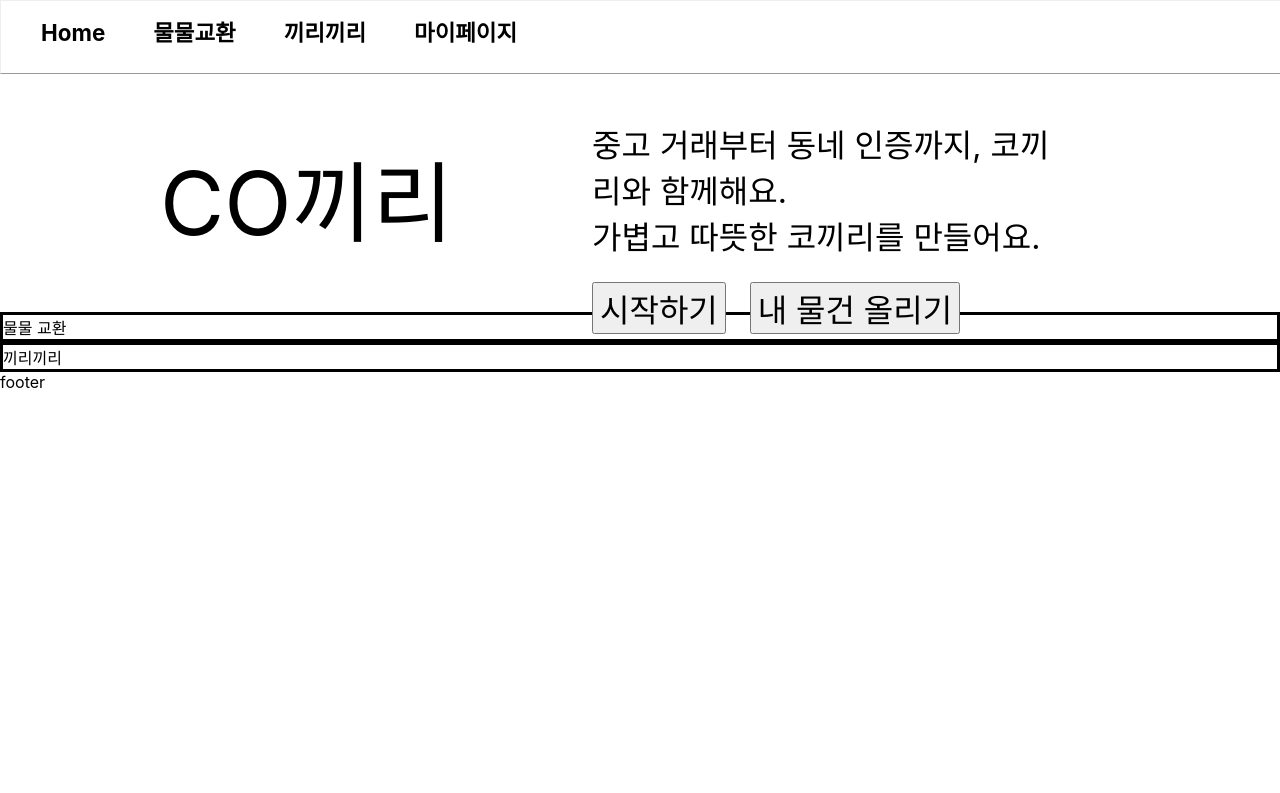
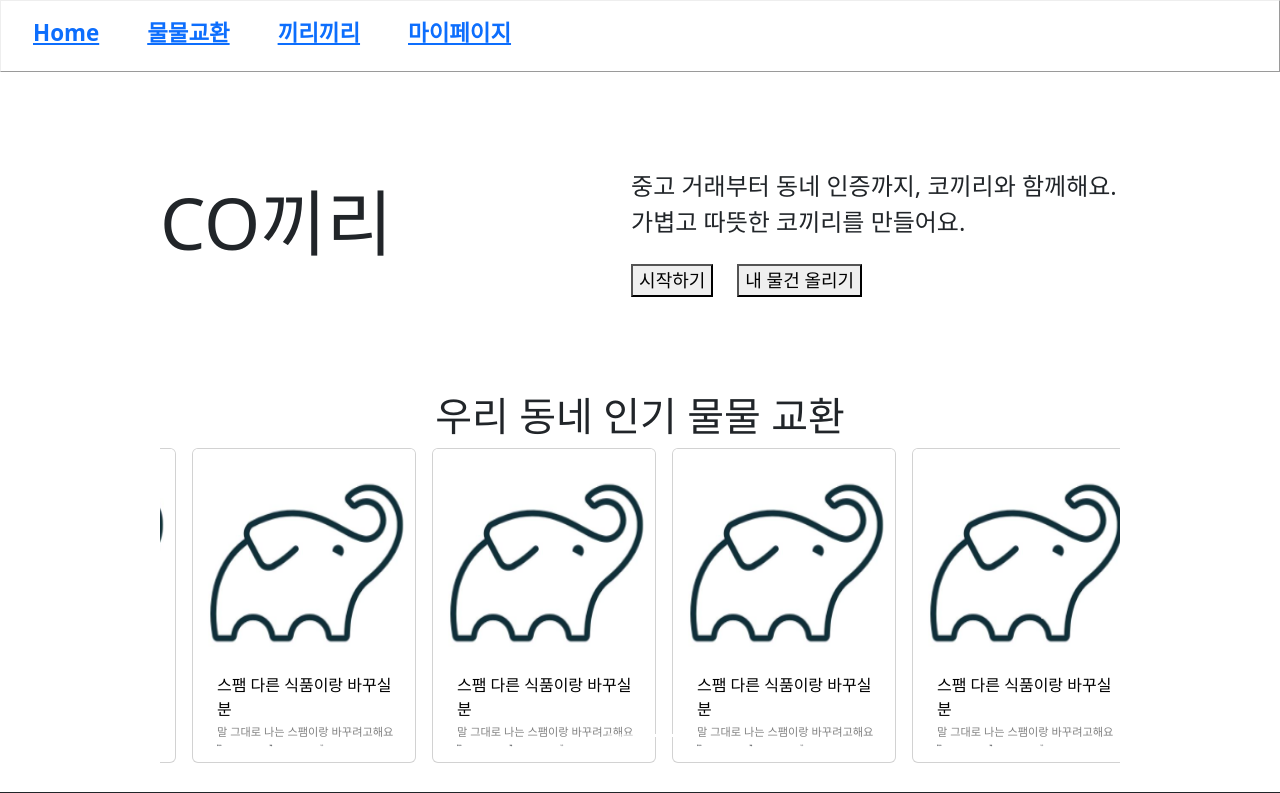
Before and after one commit to F3F-T/COKIRI, a React (Create React App) app in the folder frontend/: page / in a window 1280 px wide. Shown: the top 793 px of the page. Built offline with nearby package versions, Linux system fonts and the light colour scheme.

Commit message:
[ADD]Carousel 추가

```diff
--- a/frontend/package.json
+++ b/frontend/package.json
@@ -6,7 +6,9 @@
     "@testing-library/jest-dom": "^5.16.5",
     "@testing-library/react": "^13.4.0",
     "@testing-library/user-event": "^13.5.0",
+    "bootstrap": "^5.2.3",
     "react": "^18.2.0",
+    "react-bootstrap": "^2.7.0",
     "react-dom": "^18.2.0",
     "react-router-dom": "^5.3.0",
     "react-scripts": "5.0.1",
--- /dev/null
+++ b/frontend/src/component/UncontrolledExample.js
@@ -0,0 +1,25 @@
+import Button from 'react-bootstrap/Button';
+import Card from 'react-bootstrap/Card';
+import myImage from "../img/cokkiriLogo.png"
+import styles from "../styles/Home.module.css"
+function BasicExample() {
+    return (
+        <Card className={styles.mulmulCardView}>
+            <Card.Img className={styles.mulmulCardImg}
+                variant="top" src={myImage} />
+            <Card.Body>
+                <div className={styles.mulmulCardDetail}>
+                <div className={styles.mulmulCardViewTitle}>스팸 다른 식품이랑 바꾸실분</div>
+                <div className={styles.mulmulCardViewContent}>말 그대로 나는 스팸이랑 바꾸려고해요</div>
+                    <div className={styles.mulmulCardViewBottomDetail}>
+                    <li>좋아요</li>
+                    <li>댓글</li>
+                    <li>가구</li>
+                    </div>
+                </div>
+            </Card.Body>
+        </Card>
+    );
+}
+
+export default BasicExample;
--- a/frontend/src/index.js
+++ b/frontend/src/index.js
@@ -4,6 +4,7 @@ import './index.css';
 import App from './App';
 import reportWebVitals from './reportWebVitals';
 import { BrowserRouter } from 'react-router-dom';
+import 'bootstrap/dist/css/bootstrap.min.css';
 
 const root = ReactDOM.createRoot(document.getElementById('root'));
 root.render(
--- a/frontend/src/routes/Home.js
+++ b/frontend/src/routes/Home.js
@@ -1,5 +1,7 @@
 import React, {useState, useEffect, useMemo, useCallback} from 'react';
 import styles from "../styles/Home.module.css"
+import UncontrolledExample from "../component/UncontrolledExample";
+import Carousel from 'react-bootstrap/Carousel';
 
 const Home = () => {
     return (<body>
@@ -16,10 +18,42 @@ const Home = () => {
             </div>
         </section>
         <section className={styles.mulmulTrade}>
-            물물 교환
+            <h1>우리 동네 인기 물물 교환</h1>
+            <Carousel>
+                <Carousel.Item interval={5000}>
+            <div className={styles.mulmulCardView}>
+            <UncontrolledExample/>
+            <UncontrolledExample/>
+            <UncontrolledExample/>
+            <UncontrolledExample/>
+                <div>
+                <Carousel.Caption>
+                    <h3 style={{color:"black"}}>First slide label</h3>
+                    <p>Nulla vitae elit libero, a pharetra augue mollis interdum.</p>
+                </Carousel.Caption>
+                </div>
+            </div>
+                </Carousel.Item>
+
+                <Carousel.Item interval={5000}>
+                    <div className={styles.mulmulCardView}>
+                        <UncontrolledExample/>
+                        <UncontrolledExample/>
+                        <UncontrolledExample/>
+                        <UncontrolledExample/>
+                    </div>
+                </Carousel.Item>
+            </Carousel>
         </section>
         <section className={styles.kirikiriTrade}>
-            끼리끼리
+            <h1>gasga</h1>
+            <h1>gasga</h1>
+            <h1>gasga</h1>
+            <h1>gasga</h1>
+            <h1>gasga</h1>
+            <h1>gasga</h1>
+            <h1>gasga</h1>
+            <h1>gasga</h1>
         </section>
         <footer>
             footer
--- /dev/null
+++ b/frontend/src/styles/BasicExample.module.css
@@ -0,0 +1,3 @@
+.cardTitle{
+    font-size: 1rem;
+}
--- a/frontend/src/styles/Home.module.css
+++ b/frontend/src/styles/Home.module.css
@@ -1,47 +1,48 @@
 
 :root {
-    --start-height: 15rem /*변수 할당, start div의 height*/
+    --start-height: 20rem; /*변수 할당, start div의 height*/
+    --mulmul-height: 25rem;
 }
 
 /************************************************************************
  시작하기 Component
+ 현재 크기를 줄일때 띠껍게 되는 문제 발생하는데 미디어 쿼리를 이용해서 해야하는듯
  ************************************************************************/
 /*시작하기 전체*/
 
 .start{
     width : 75%;
-    align-content: center;
-    margin: auto;
-    max-width: 100rem;
+    margin: auto; /* content를 중앙으로 보낸다*/
     min-width: 5vw; /*최소를 정해줬는데 이건 적용이 안된듯*/
     /*border-style: solid;*/
     height: var( --start-height);  /* start 전체크기 200px */
     display: flex;  /*div 안에서 start left와 start right의 비율로 분할해준다*/
     font-size: 1.5rem;
+
 }
 
 
 /*시작하기 왼쪽*/
 .startLeft{
     /*padding-left: 6rem; !*left padding*!*/
-    padding-top: calc(var( --start-height) /2 - 3.7rem); /*추후 height를 변경할시에 동적으로 변경될수 있게 calc 사용, -2.5는 startLeft의 font-size를 고려한것*/
+    /*padding-top: calc(var( --start-height) /2 - 3.7rem); !*추후 height를 변경할시에 동적으로 변경될수 있게 calc 사용, -2.5는 startLeft의 font-size를 고려한것*!*/
+    padding-top: 6rem;
     flex: 4.0; /*div 안에서 start left와 start right의 비율로 분할해준다*/
-    font-size: 5.5rem;
+    font-size: 4.5rem;
 
 }
 
 /*시작하기 오른쪽 전체*/
 .startRight{
-    padding: 3rem;
+    padding-top: 6rem;
+    padding-left: 5rem;
     flex: 5;
-    /*border-left-color: grey;*/
-    /*border-left-style: solid;*/
-    /*border-left-width: 0.1rem;*/
+    font-size: 1.5rem;
 }
 
 /*시작하기 설명 폰트 사이즈*/
 .startRight1{
-    font-size: 2rem;
+    font-size: 1em;
 
 }
 
@@ -49,7 +50,7 @@
 .startRight2 button{
     margin-top: 1.5rem;
     margin-right: 1.5rem;
-    font-size: 2rem;
+    font-size: 0.75em;
 }
 
 
@@ -58,9 +59,53 @@
  ************************************************************************/
 
 .mulmulTrade{
-    border-style: solid;
+    width : 75%;
+    margin: auto; /* content를 중앙으로 보낸다*/
+    height: var( --mulmul-height);
+    max-height: var( --mulmul-height);
+}
 
+.cardTitle{
+    font-size: 1rem;
+}
+
+.mulmulTrade h1{
+    text-align: center;
 }
 .kirikiriTrade{
     border-style: solid;
 }
+
+.mulmulCardView{
+    display: flex;
+    width:100%;
+    margin-left: 1rem;
+    font-size: 1rem;
+    max-height: var( --mulmul-height);
+}
+.mulmulCardImg{
+    width: 10rem;
+    height: 13rem;
+
+}
+
+.mulmulCardDetail{
+    padding-left: 0.5rem;
+}
+
+.mulmulCardViewTitle{
+    font-size: 1rem;
+    color: black;
+}
+.mulmulCardViewContent{
+    font-size: 0.7rem;
+    margin-top: 0.2rem;
+    color: grey;
+}
+
+.mulmulCardViewBottomDetail li{
+    margin-top: 0.2rem;
+    display: flex;
+    font-size: 0.1rem;
+
+}
```
Also changed, not shown: 1 other file (tests, documents, lock files or other folders).
